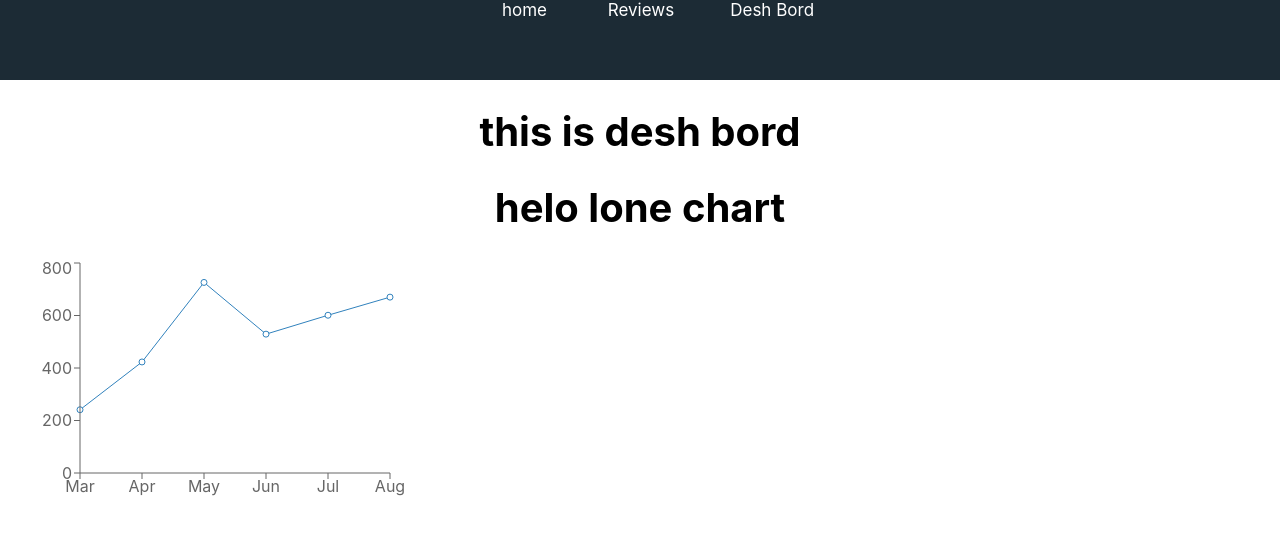
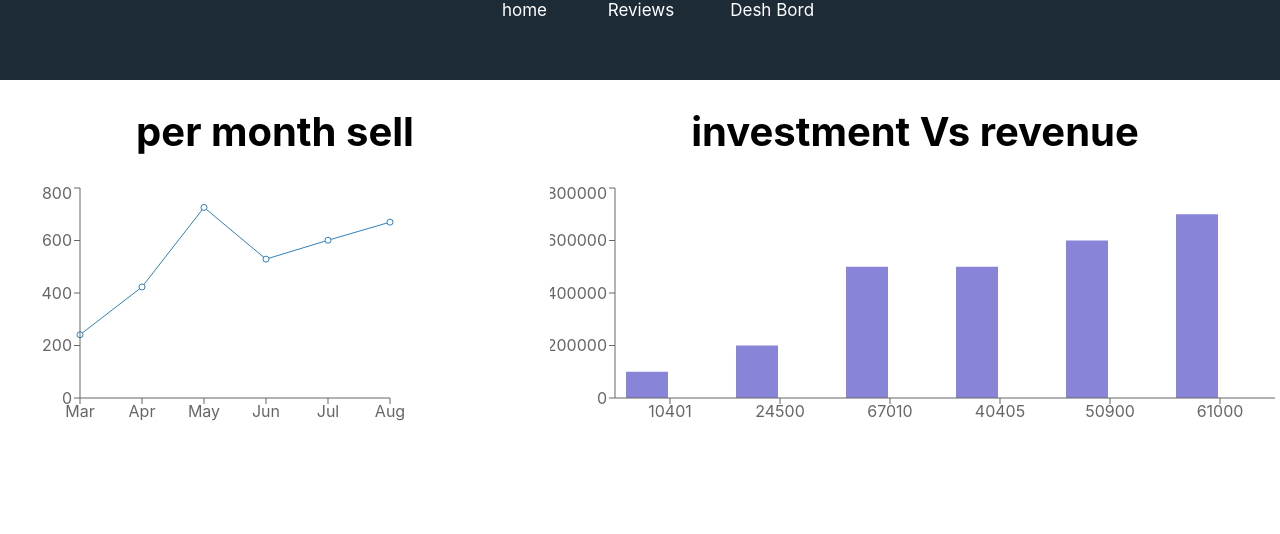
Before and after one commit to Riad15/Product-analysis, a React (Create React App) app: page /deshboard in a window 1280 px wide. Shown: the top 534 px of the page. Built offline with nearby package versions, Linux system fonts and the light colour scheme.

Commit message:
add to bar chart

```diff
--- a/src/component/Deshboard/Deshboard.css
+++ b/src/component/Deshboard/Deshboard.css
@@ -0,0 +1,4 @@
+.chart {
+    display: grid;
+    grid-template-columns: repeat(2, 1fr);
+}
--- a/src/component/Deshboard/Deshboard.js
+++ b/src/component/Deshboard/Deshboard.js
@@ -1,12 +1,14 @@
 import React from 'react';
+import MyBarChart from '../MybarChart/MyBarChart';
 import MylineChart from '../myLineChart/MylineChart';
+import './Deshboard.css'
 
 const Deshboard = () => {
 
     return (
-        <div>
-            <h1>this is desh bord</h1>
+        <div className='chart'>
             <MylineChart></MylineChart>
+            <MyBarChart></MyBarChart>
         </div>
     );
 };
--- /dev/null
+++ b/src/component/MybarChart/MyBarChart.js
@@ -0,0 +1,22 @@
+import React from 'react';
+import { Bar, BarChart, XAxis, YAxis } from 'recharts';
+import useChart from '../../hooks/useChart';
+
+const MyBarChart = () => {
+    const [data, setData] = useChart();
+    return (
+        <div>
+            <h1>investment Vs revenue </h1>
+            <BarChart width={730} height={250} data={data}>
+                <Bar dataKey={'investment'} fill="#8884d8"></Bar>
+                <Bar dataKey={' revenue'} fill="#82ca9d"></Bar>
+                <XAxis dataKey={'revenue'}></XAxis>
+                <YAxis dataKey={'investment'}></YAxis>
+
+            </BarChart>
+
+        </div>
+    );
+};
+
+export default MyBarChart;
--- a/src/component/myLineChart/MylineChart.js
+++ b/src/component/myLineChart/MylineChart.js
@@ -1,13 +1,14 @@
 import React from 'react';
 import { Line, LineChart, XAxis, YAxis } from 'recharts';
 import useChart from '../../hooks/useChart';
+import './mylineChart.css'
 
 const MylineChart = () => {
     const [data, setData] = useChart();
     console.log(data);
     return (
-        <div>
-            <h1>helo lone chart</h1>
+        <div className='line-chart'>
+            <h1>per month sell</h1>
             <LineChart width={420} height={250} data={data}
                 margin={{ top: 5, right: 30, left: 20, bottom: 5 }}>
                 <Line dataKey={'sell'}></Line>
```
Also changed, not shown: src/component/Blogs/Blogs.js (added, +11 -0 lines), src/component/Blogs/Blogs.css (added), src/component/MybarChart/MyBarChart.css (added), src/component/myLineChart/mylineChart.css (added).
